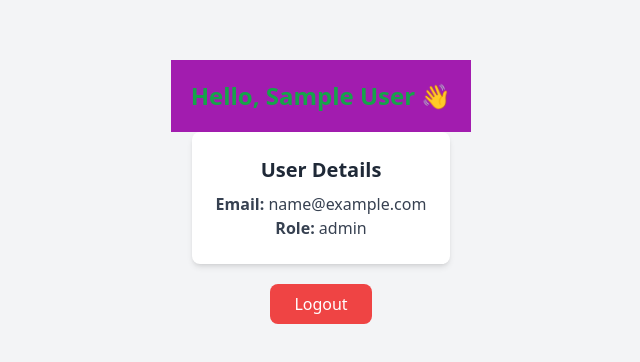
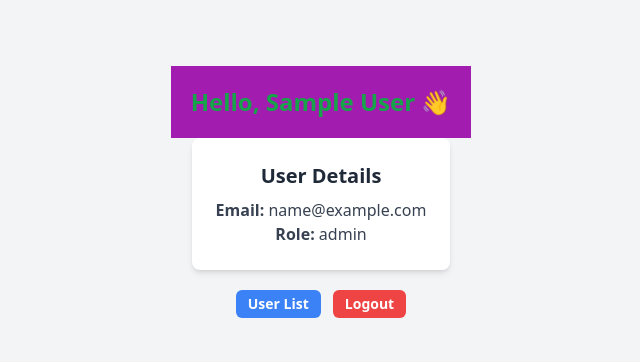
Before and after one commit to Nabilfadilah/authentication-vue, a Vue app in the folder frontend/: page /dashboard in a window 1280 px wide. Shown: the part 208-570 px from the top of the page, without its empty margins (319-959 px from the left). Built offline with nearby package versions, Linux system fonts and the light colour scheme; sample sign-in values are in the browser's storage.

Commit message:
Menambah button user list dan element buttonAll

```diff
--- a/frontend/src/pages/Dashboard.vue
+++ b/frontend/src/pages/Dashboard.vue
@@ -4,18 +4,28 @@
       Hello, {{ user?.name }} 👋
     </h2>
 
-    <div class="p-6 bg-white rounded-lg shadow-md text-center">
+    <div class="p-6 mb-5 bg-white rounded-lg shadow-md text-center">
       <h3 class="text-xl font-semibold text-gray-800">User Details</h3>
       <p class="text-gray-700 mt-2"><strong>Email:</strong> {{ user?.email }}</p>
       <p class="text-gray-700"><strong>Role:</strong> {{ user?.role }}</p>
     </div>
 
-    <button
-      @click="handleLogout"
-      class="mt-5 px-6 py-2 bg-red-500 text-white rounded-lg hover:bg-red-600 transition"
-    >
-      Logout
-    </button>
+    <div class="flex items-center gap-3">
+      <ButtonAll
+        v-if="user?.role === 'admin'"
+        class="bg-blue-500 hover:bg-blue-800"
+      >
+        <RouterLink to="/users">
+          User List
+        </RouterLink>
+      </ButtonAll>
+      <ButtonAll
+        @click="handleLogout"
+        class="bg-red-500 hover:bg-red-800"
+      >
+        Logout
+      </ButtonAll>
+    </div>
   </div>
 </template>
 
@@ -23,8 +33,10 @@
 import { useAuthStore } from "@/store/auth"; // impor store autentikasi dari Pinia
 import { useRouter } from "vue-router"; // impor 'useRouter' untuk navigasi setelah logi
 import { computed } from "vue"; // impor 'computed' membuat nilai yang dihitung secara otomatis berdasarkan data
+import ButtonAll from "@/elements/ButtonAll.vue";
 
 export default {
+  components: {ButtonAll},
   setup() {
     // inisialisasi store autentikasi menggunakan Pinia
     const authStore = useAuthStore();
```
